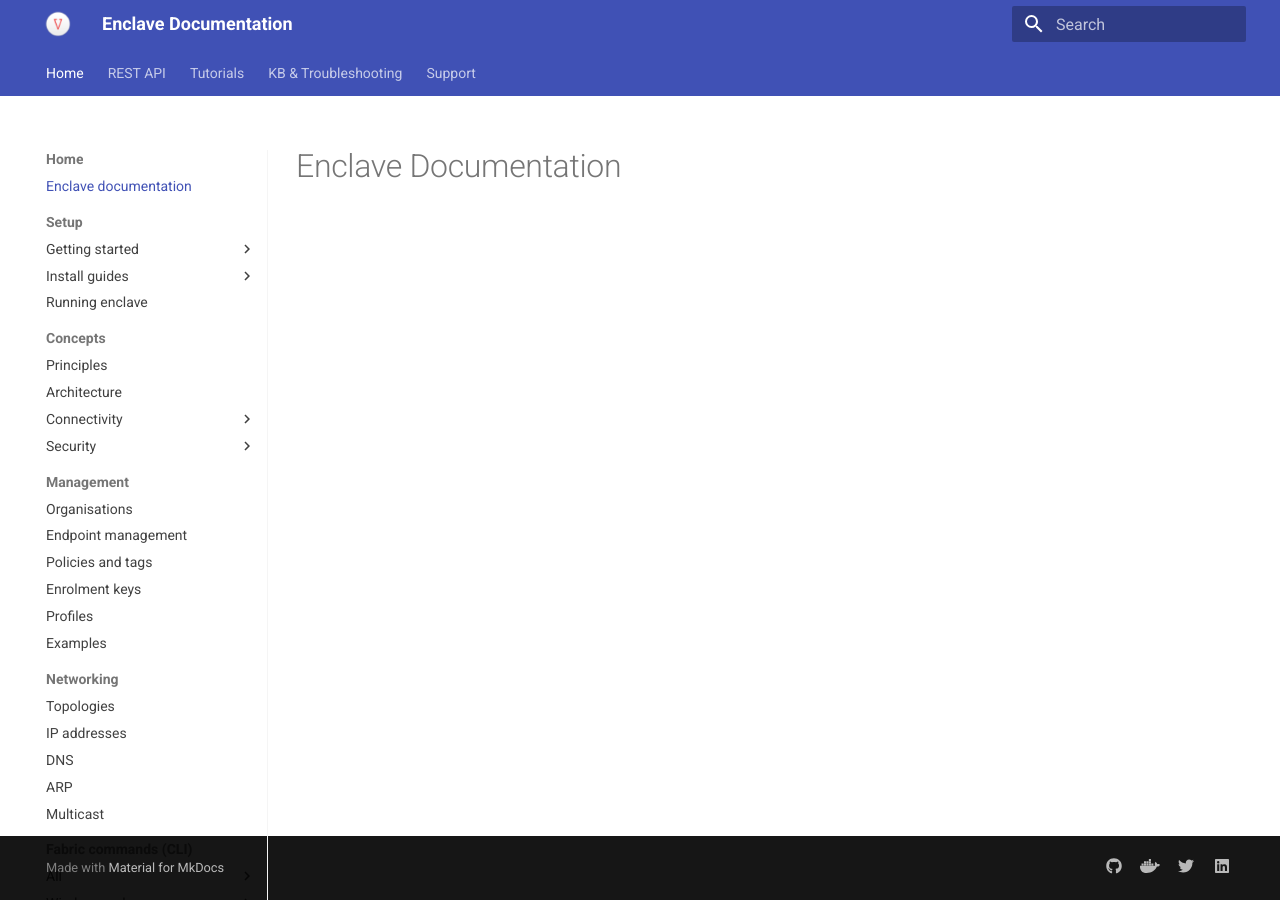
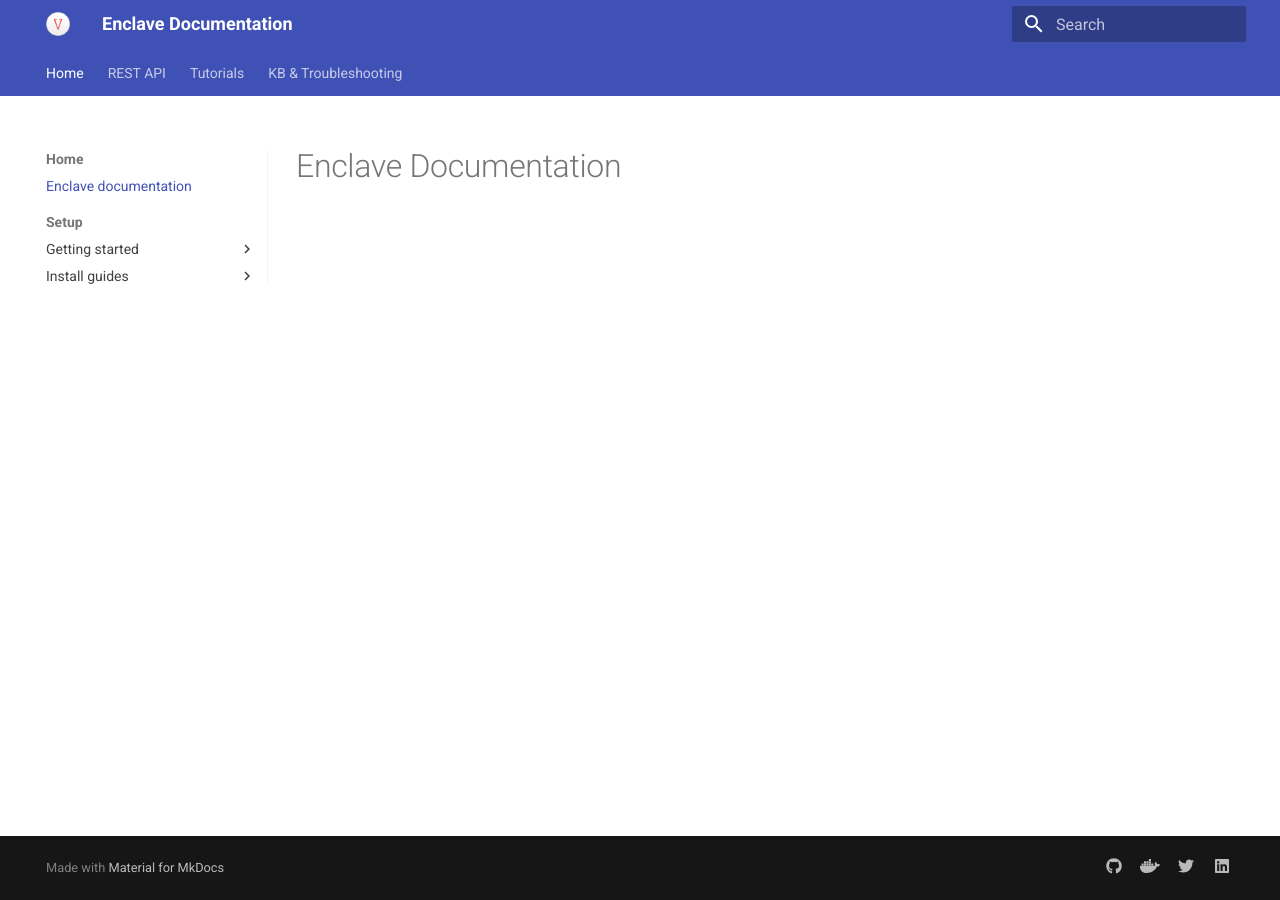
Before and after one commit to enclave-networks/docs, an MkDocs documentation site: the page built from docs/index.md, in a window 1280 px wide. Built offline with MkDocs 1.6.1 and Material for MkDocs 9.7.7, drawn with Linux system fonts in a browser that asks for light colours; the version menu is left out; part of the change alters nothing that is shown.

```diff
--- a/mkdocs.yml
+++ b/mkdocs.yml
@@ -77,62 +77,62 @@ nav:
         - Windows: install/windows.md
         - Linux:
           - Ubuntu / Debian: install/ubuntu.md
-          - CentOS / RHEL: install/rhel.md
-          - Fedora: install/fedora.md
-          - Amazon Linux: install/amazon-linux.md
-          - Arch Linux: install/arch.md
-          - Raspbian: install/raspbian.md
-        - Containers:
-          - Docker: install/docker.md
-          - Kubernetes: install/kubernetes.md
-        - Network Attached Storage:
-          - Synology NAS: install/synology-nas.md
-      - Running enclave: install/running-enclave.md
+#          - CentOS / RHEL: install/rhel.md
+#          - Fedora: install/fedora.md
+#          - Amazon Linux: install/amazon-linux.md
+#          - Arch Linux: install/arch.md
+#          - Raspbian: install/raspbian.md
+#        - Containers:
+#          - Docker: install/docker.md
+#          - Kubernetes: install/kubernetes.md
+#        - Network Attached Storage:
+#          - Synology NAS: install/synology-nas.md
+#      - Running enclave: install/running-enclave.md
 
-    - Concepts:
-      - Principles: concepts/principles.md
-      - Architecture: concepts/architecture.md
-      - Connectivity:
-        - Requirements: concepts/connectivity/requirements.md
-        - NAT traversal: concepts/connectivity/nat.md
-        - Agent telemetry: concepts/connectivity/telemetry.md
-      - Security:
-        - Threat model: concepts/security/threat-model.md
-        - Security considerations: concepts/security/considerations.md
-        - Certificates: concepts/security/certificates.md
-        - Encryption: concepts/security/encryption.md
+#    - Concepts:
+#      - Principles: concepts/principles.md
+#      - Architecture: concepts/architecture.md
+#      - Connectivity:
+#        - Requirements: concepts/connectivity/requirements.md
+#        - NAT traversal: concepts/connectivity/nat.md
+#        - Agent telemetry: concepts/connectivity/telemetry.md
+#      - Security:
+#        - Threat model: concepts/security/threat-model.md
+#        - Security considerations: concepts/security/considerations.md
+#        - Certificates: concepts/security/certificates.md
+#        - Encryption: concepts/security/encryption.md
 
-    - Management:
-      - Organisations: management/organisations.md
-      - Endpoint management: management/endpoint-management.md
-      - Policies and tags: management/policies-and-tags.md
-      - Enrolment keys: management/enrolment.md
-      - Profiles: management/profiles.md
-      - Examples: management/examples.md
+#    - Management:
+#      - Organisations: management/organisations.md
+#      - Endpoint management: management/endpoint-management.md
+#      - Policies and tags: management/policies-and-tags.md
+#      - Enrolment keys: management/enrolment.md
+#      - Profiles: management/profiles.md
+#      - Examples: management/examples.md
 
-    - Networking:
-      - Topologies: networking/topologies.md
-      - IP addresses: networking/ip-addresses.md
-      - DNS: networking/dns.md
-      - ARP: networking/arp.md
-      - Multicast: networking/multicast.md
+#    - Networking:
+#      - Topologies: networking/topologies.md
+#      - IP addresses: networking/ip-addresses.md
+#      - DNS: networking/dns.md
+#      - ARP: networking/arp.md
+#      - Multicast: networking/multicast.md
 
-    - Fabric commands (CLI):
-      - All:
-        - status: cli/status.md
-        - enrol: cli/enrol.md
-        - start: cli/start.md
-        - stop: cli/stop.md
-        - add: cli/add.md
-        - remove: cli/remove.md
-        - enable: cli/enable.md
-        - disable: cli/disable.md
-        - help: cli/help.md
-        - version: cli/version.md
-      - Windows only:
-        - list-adapters: cli/list-adapters.md
-        - install-adapter: cli/install-adapter.md
-        - remove-adapter: cli/remove-adapter.md
+#    - Fabric commands (CLI):
+#      - All:
+#        - status: cli/status.md
+#        - enrol: cli/enrol.md
+#        - start: cli/start.md
+#        - stop: cli/stop.md
+#        - add: cli/add.md
+#        - remove: cli/remove.md
+#        - enable: cli/enable.md
+#        - disable: cli/disable.md
+#        - help: cli/help.md
+#        - version: cli/version.md
+#      - Windows only:
+#        - list-adapters: cli/list-adapters.md
+#        - install-adapter: cli/install-adapter.md
+#        - remove-adapter: cli/remove-adapter.md
 
   - REST API:
       Overview: api/index.md
@@ -143,9 +143,9 @@ nav:
 
   - KB & Troubleshooting: troubleshooting/index.md
 
-  - Support:
-    - Contact us: support/contact.md
-    - Billing:
-      - Frequently asked questions: support/billing.md
-    - Account:
-      - Ownership, transfer and closure: support/account.md
+  #- Support:
+  #  - Contact us: support/contact.md
+  #  - Billing:
+  #    - Frequently asked questions: support/billing.md
+  #  - Account:
+  #    - Ownership, transfer and closure: support/account.md
```
Also changed, not shown: docs/community.md (added), docs/glossary.md (added).
